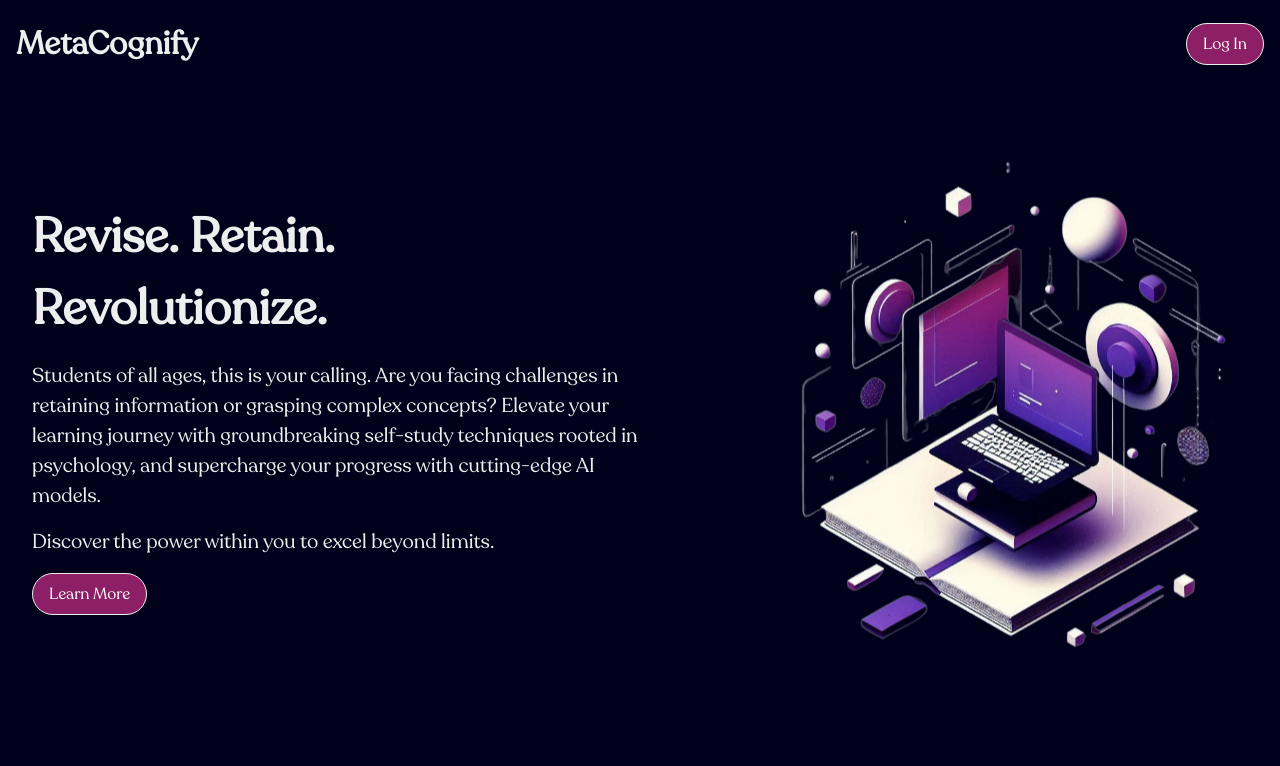
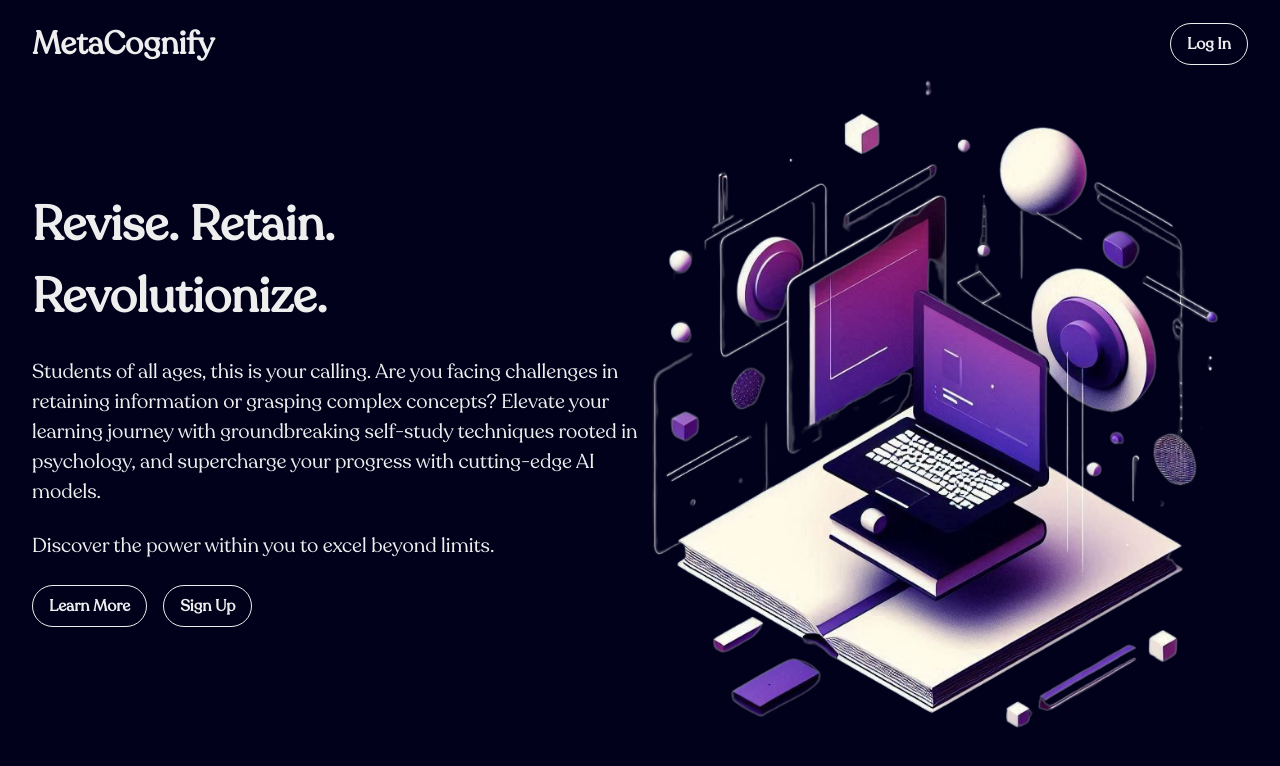
Before and after one commit to AnshanaM/meta-cognify, a Next.js app: page / in a window 1280 px wide. Shown: the top 766 px of the page. Built offline with nearby package versions, Linux system fonts and the light colour scheme.

Commit message:
updates to landing page

```diff
--- a/src/app/components/Navbar.tsx
+++ b/src/app/components/Navbar.tsx
@@ -4,7 +4,7 @@ export default function Navbar() {
     return (
         <div className="nav-bar">
             <Link href={'/'} className="logo"><h1><b>MetaCognify</b></h1></Link>
-            <button className="log-in-button">Log In</button>
+            <button className="log-in-button"><b>Log In</b></button>
         </div>
     )
 }
--- a/src/app/globals.css
+++ b/src/app/globals.css
@@ -29,6 +29,7 @@ main, .nav-bar, body {
   flex-direction: row;
   justify-content: space-between;
   margin: 1rem;
+  padding: 1rem;
   justify-items: center;
   align-items: center;
 }
@@ -39,25 +40,21 @@ main, .nav-bar, body {
   margin: 0;
 }
 
-.logo h1{
+.logo h1 {
   font-size: xx-large;
 }
 
 button {
   border: solid 1.5px rgb(238, 238, 238);
   padding: 0.5rem 1rem;
-  border-radius: 30px;
-  width:fit-content;
+  border-radius: 50px;
+  width: fit-content;
   transition: background-color 0.3s ease, color 0.3s ease;
-}
-
-button {
-  background-color:#8D1F66;
   color: white;
 }
 
-button:hover{
-  background-color:#5d1343;
+button:hover {
+  background-color: #8D1F66;
 }
 
 .main-content {
@@ -71,7 +68,7 @@ button:hover{
 .text-section {
   display: flex;
   flex-direction: column;
-  gap: 1rem;
+  gap: 1.5rem;
   max-width: 50%;
 }
 
@@ -83,6 +80,11 @@ button:hover{
   font-size: 1.25rem;
 }
 
+.button-group {
+  display: flex;
+  gap: 1rem;
+}
+
 .image-section {
   overflow: hidden;
   display: flex;
@@ -91,12 +93,12 @@ button:hover{
 }
 
 .image-section img {
-  width: 75%;
+  width: auto;
+  max-height: 105vh;
   height: auto;
   border-radius: 10px;
-  animation: float 3s ease-in-out infinite;
+  animation: float 2.5s ease-in-out infinite;
 }
-
 
 @keyframes float {
   0%, 100% {
--- a/src/app/page.tsx
+++ b/src/app/page.tsx
@@ -8,10 +8,13 @@ export default function Home() {
         <h1><b>Revise. Retain. Revolutionize.</b></h1>
         <p>Students of all ages, this is your calling. Are you facing challenges in retaining information or grasping complex concepts? Elevate your learning journey with groundbreaking self-study techniques rooted in psychology, and supercharge your progress with cutting-edge AI models.</p>
         <p>Discover the power within you to excel beyond limits.</p>
-        <button className="sign-up-button">Learn More</button>
+        <div className="button-group">
+          <button className="learn-more-button"><b>Learn More</b></button>
+          <button className="sign-up-button"><b>Sign Up</b></button>
+        </div>
       </div>
       <div className="image-section">
-        <Image src="/frontpage.png" alt="Front Page" width={600} height={400} />
+        <Image src="/frontpage.png" alt="Front Page" width={800} height={533} />
       </div>
     </main>
   );
```
